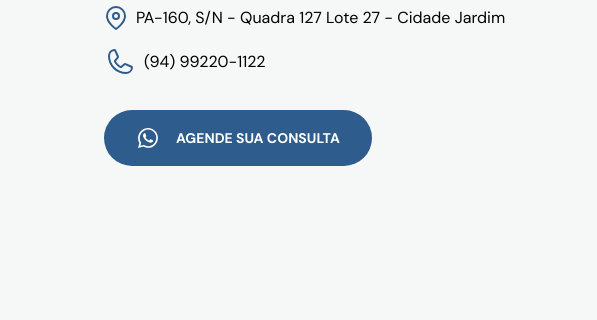
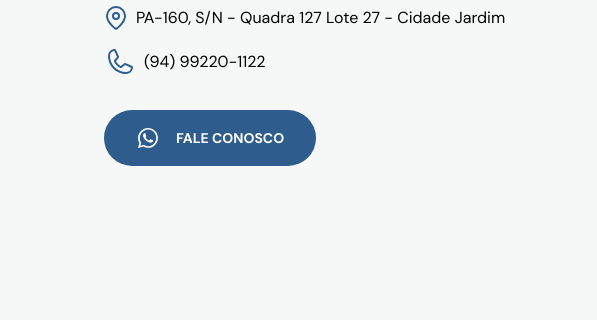
Before and after one commit to denilsonbaptista/locacamba, a plain HTML site: page index.html in a window 1280 px wide. Shown: the part 2093-2413 px from the top of the page, 0-597 px from the left. Drawn offline with nearby package versions, Linux system fonts and the light colour scheme.

Commit message:
Adjust button fale conosco

```diff
--- a/index.html
+++ b/index.html
@@ -439,7 +439,7 @@
                 />
               </svg>
 
-              Agende sua consulta
+              Fale conosco
             </a>
           </div>
         </div>
```
